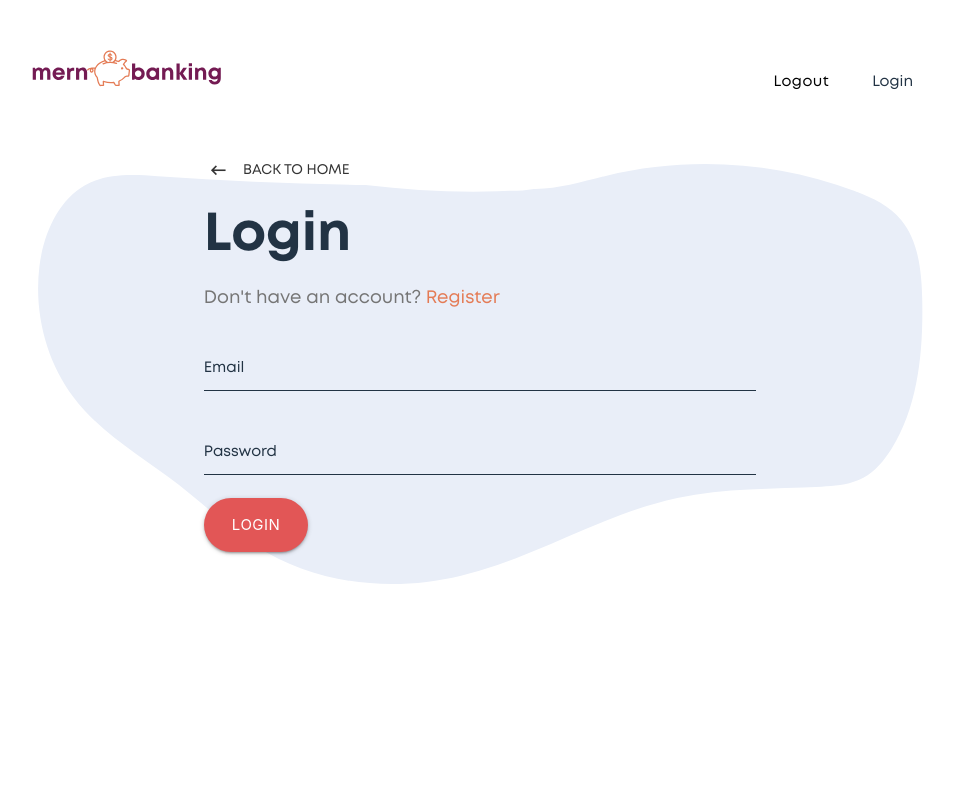
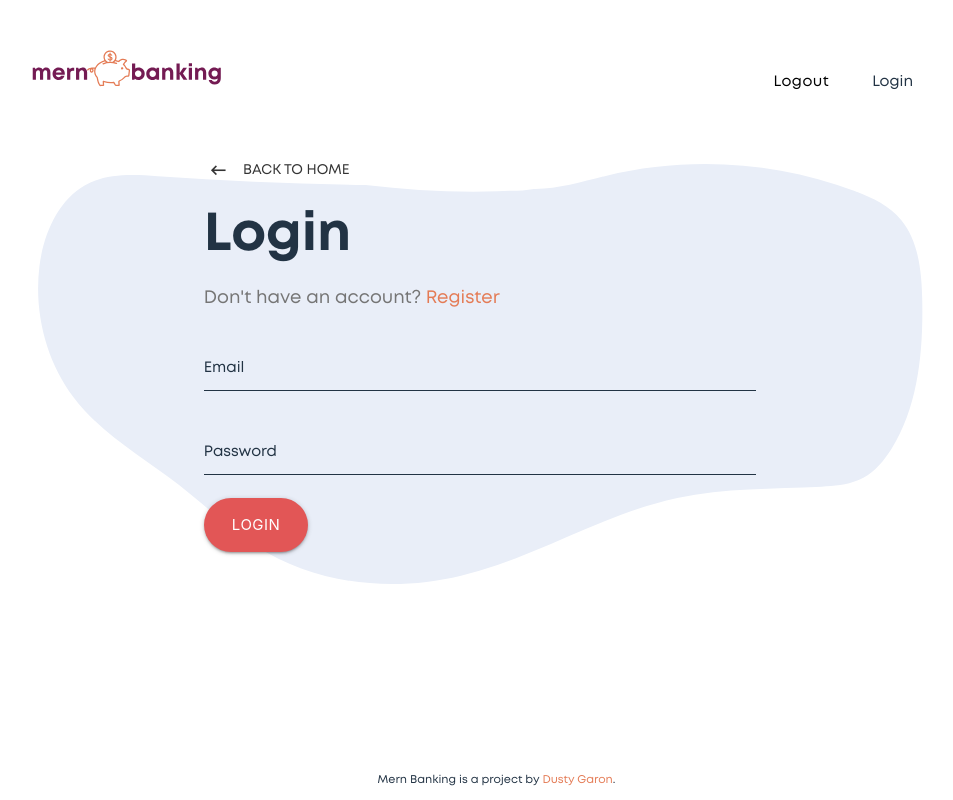
Before and after one commit to dustygaron/mern-banking, a React (Create React App) app in the folder client/: page /login in a window 1280 px wide. Shown: the whole page, without its empty margins (160-1113 px from the left). Built offline with nearby package versions, Linux system fonts and the light colour scheme.

Commit message:
Added footer cred and favicon

```diff
--- a/client/src/App.js
+++ b/client/src/App.js
@@ -13,6 +13,7 @@ import Register from './components/auth/Register'
 import Login from './components/auth/Login'
 import PrivateRoute from './components/private-route/PrivateRoute'
 import Dashboard from './components/dashboard/Dashboard'
+import Footer from './components/Footer'
 
 
 // Check for token to keep user logged in
@@ -49,6 +50,7 @@ class App extends Component {
             <Switch>
               <PrivateRoute exact path='/dashboard' component={Dashboard} />
             </Switch>
+            <Footer />
           </div>
         </Router>
       </Provider>
--- /dev/null
+++ b/client/src/components/Footer.js
@@ -0,0 +1,14 @@
+import React from 'react'
+
+const Footer = props => {
+  return (
+    <footer>
+      <small>
+        Mern Banking is a project by<a href='https://dustygaron.com' target="_blank" rel="noopener"><strong> Dusty Garon</ strong></a>.
+      </small>
+    </footer>
+
+  )
+}
+
+export default Footer
--- a/client/src/index.css
+++ b/client/src/index.css
@@ -271,3 +271,17 @@ input[type=password]:not(.browser-default) {
 .MTableToolbar-searchField-250 {
   width: 33%;
 }
+
+/* ---------------- */
+/* Footer
+/* ---------------- */
+small a {
+  color: var(--orange);
+}
+
+footer {
+  position: fixed;
+  bottom: 10px;
+  left: 50%;
+  margin-left: -8%;
+}
```
Also changed, not shown: 1 other file (tests, documents, lock files or other folders).
